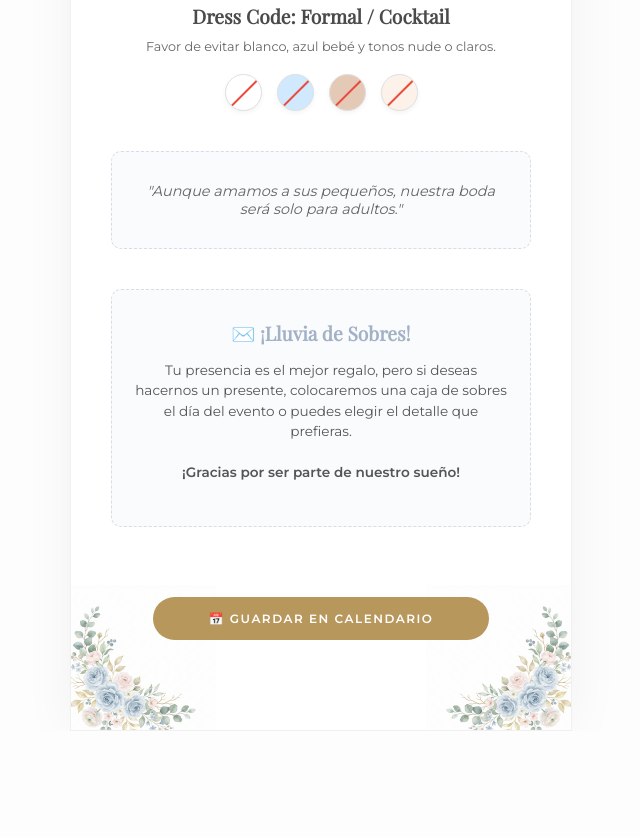
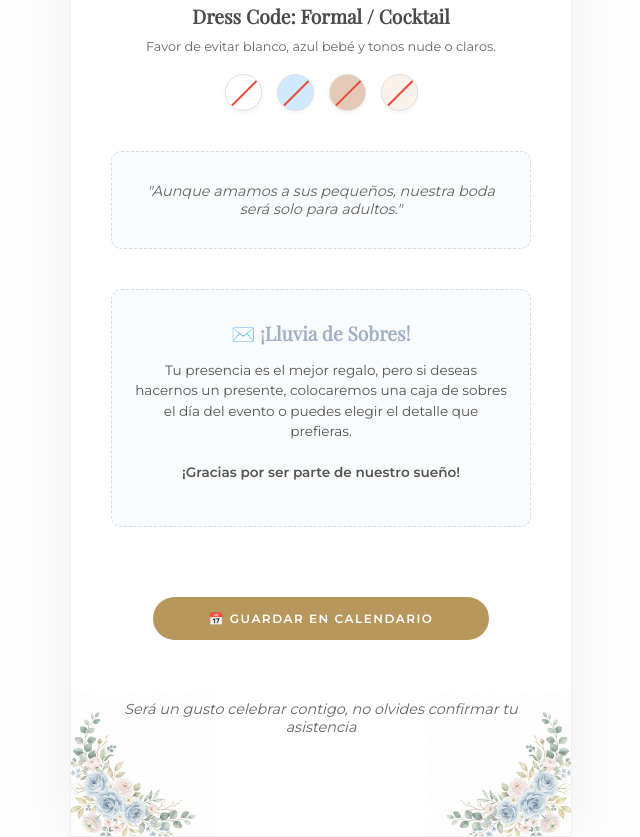
Before and after one commit to ceshernaguz/t-invi-5, a plain HTML site: page index.html in a window 1280 px wide. Shown: the part 1955-2792 px from the top of the page, without its empty margins (319-959 px from the left). Before the commit the page ends 2686 px from the top, so only its background shows below. Drawn offline with nearby package versions, Linux system fonts and the light colour scheme; a web font is replaced by a local one.

Commit message:
Update index.html

```diff
--- a/index.html
+++ b/index.html
@@ -435,6 +435,9 @@
 
             <a href="https://www.google.com/calendar/render?action=TEMPLATE&text=Boda+Diana+y+César&dates=20260620T153000/20260621T020000&details=Ceremonia+y+Recepción&location=Iztapalapa,+CDMX"
                 class="btn btn-cal" target="_blank">📅 Guardar en Calendario</a>
+
+            <p style="font-size: 0.9em; font-style: italic; color: #666; margin-top: 50px; margin-bottom: 20px;">Será un
+                gusto celebrar contigo, no olvides confirmar tu asistencia</p>
         </div>
     </div>
 
```
